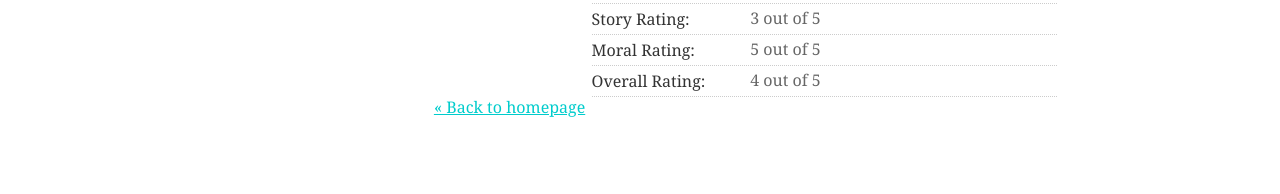
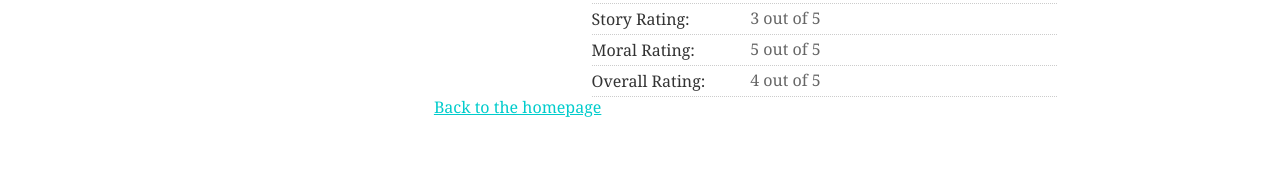
Before and after one commit to tylertate/childlitreview, a Jekyll site: the page built from books/_posts/2011-05-06-the-way-back-home.markdown, in a window 1280 px wide. Shown: the part 1088-1282 px from the top of the page. Built offline with Jekyll 4.4.1, drawn with Linux system fonts in a browser that asks for light colours.

Commit message:
Adding a back button

```diff
--- a/_layouts/book.html
+++ b/_layouts/book.html
@@ -71,7 +71,7 @@ bodyId: review
 			</ul>
 		</section>
 
-		<p id="back"><a href="http://childlitreview.com">&laquo; Back to homepage</a>
+		<p id="back"><a href="http://childlitreview.com">Back to the homepage</a>
 
 		<section class="comments">
 			<div id="fb-root"></div><script src="http://connect.facebook.net/en_US/all.js#xfbml=1"></script><fb:comments href="http://childlitreview.com{{ page.url }}" num_posts="5" width="624"></fb:comments>
--- a/feed.xml
+++ b/feed.xml
@@ -12,7 +12,7 @@ layout: rss
 				<title>{{ post.title }}</title>
 				<pubDate>{{ post.date | date_to_xmlschema }}</pubDate>
 				<description>{{ post.content | xml_escape }}</description>
-				<link>http://childlitreview.com/</link>
+				<link>http://childlitreview.com{{ post.url }}</link>
 			</item>
 		{% endfor %}
 	</channel>
--- a/index.html
+++ b/index.html
@@ -22,7 +22,7 @@ bodyId: home
 		</header>
 		<section class="content">
 			{{ post.content }}
-			<p><a href="http://childlitreview.com{{ post.url }}">View our full review</a>, or buy at <a href="{{ post.amazonus }}">Amazon.com</a> or <a href="{{ post.amazonuk }}">Amazon.co.uk</a>.</p>
+			<p><a href="http://childlitreview.com{{ post.url }}">View the full review</a>, or buy at <a href="{{ post.amazonus }}">Amazon.com</a> or <a href="{{ post.amazonuk }}">Amazon.co.uk</a>.</p>
 		</section>
 	</article>
 {% endfor %}
--- a/resources/css/main.css
+++ b/resources/css/main.css
@@ -193,7 +193,10 @@ article section .details ul li h4 {
   font-weight: normal;
   color: #333;
 }
+article section p.back {
+  margin-bottom: 0.5em;
+  margin-top: 2em;
+}
 article section .comments {
-  margin-top: 2em;
   margin-bottom: -2em;
 }
--- a/resources/css/main.less
+++ b/resources/css/main.less
@@ -190,8 +190,11 @@ article {
 				}
 			}
 		}
+		p.back {
+			margin-bottom: 0.5em;
+			margin-top: 2em;
+		}
 		.comments {
-			margin-top: 2em;
 			margin-bottom: -2em;
 		}
 	}
```
